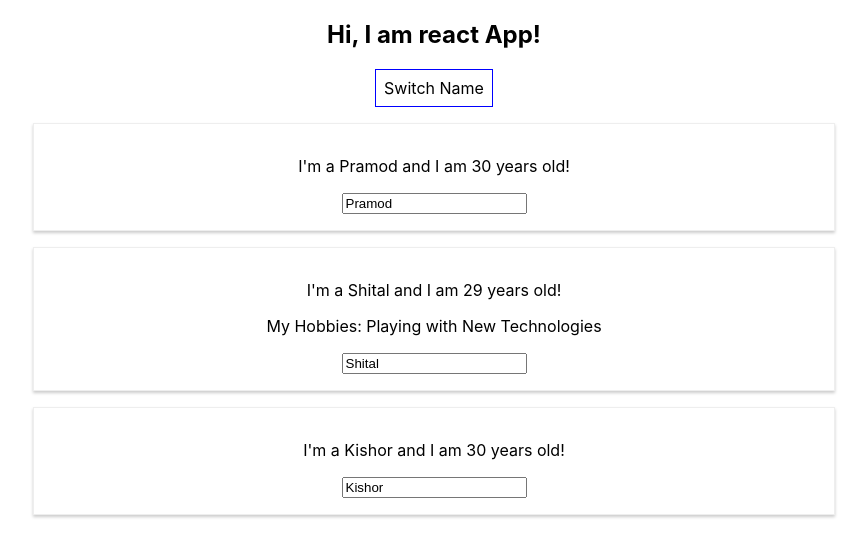
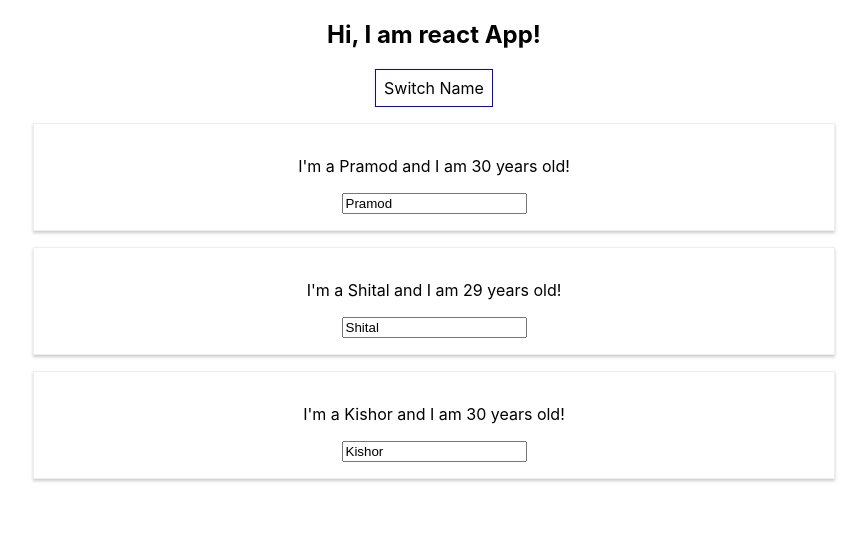
Before and after one commit to pramodkharade/reactJs, a React (Create React App) app in the folder first-app/: page / in a window 1280 px wide. Both pictures are taken after a click on the button "Switch Name". Shown: the top 556 px of the page, without its empty margins (206-1073 px from the left). Built offline with nearby package versions, Linux system fonts and the light colour scheme.

Commit message:
loop the person object using map()

```diff
--- a/first-app/src/App.js
+++ b/first-app/src/App.js
@@ -6,7 +6,7 @@
 
 class App extends Component {
   state = {
-    Persons: [
+    persons: [
       {
         name: 'Pramod',
         age: 30
@@ -33,7 +33,7 @@
     //console.log("was click Event");
     // Don't Do this: this.state.Persons[0].name = "Pramod Kharade";
     this.setState({
-      Persons: [
+      persons: [
         {
           name: newName,
           age: 30
@@ -53,7 +53,7 @@
     //console.log("was click Event");
     // Don't Do this: this.state.Persons[0].name = "Pramod Kharade";
     this.setState({
-      Persons: [
+      persons: [
         {
           name: "Dyanada Pramod Kharade",
           age: 30
@@ -71,7 +71,7 @@
   }
 
   render() {
-    let persons = null;
+    let person = null;
     const inlinestyle = {
       backgroundColor: 'white',
       font: 'inherit',
@@ -80,25 +80,12 @@
       cursor: 'pointer'
     };
     if (this.state.showPersons) {
-      persons = (
+      person = (
         <div>
-        <Person
-        name={ this.state.Persons[0].name}
-        age={ this.state.Persons[0].age}>
-          </Person>
-          <Person
-        name={ this.state.Persons[1].name}
-        age={ this.state.Persons[1].age}
-        click={this.switchNameHandler.bind(this, "Pramod K !")}
-        changed={this.nameChangedHandler}
-        >
-              My Hobbies: Playing with New Technologies
-          </Person>
-          <Person
-        name={ this.state.Persons[2].name}
-        age={ this.state.Persons[2].age}
-        >
-          </Person>
+          {this.state.persons.map((person) => {
+          return <Person name={person.name} age={person.age}/>
+        })}
+
           </div>
       );
     }
@@ -108,7 +95,7 @@
         <button
       style={inlinestyle}
       onClick={ this.togglePersonHandler}>Switch Name</button>
-        {persons}
+        {person}
       </div>
       );
   }
```
